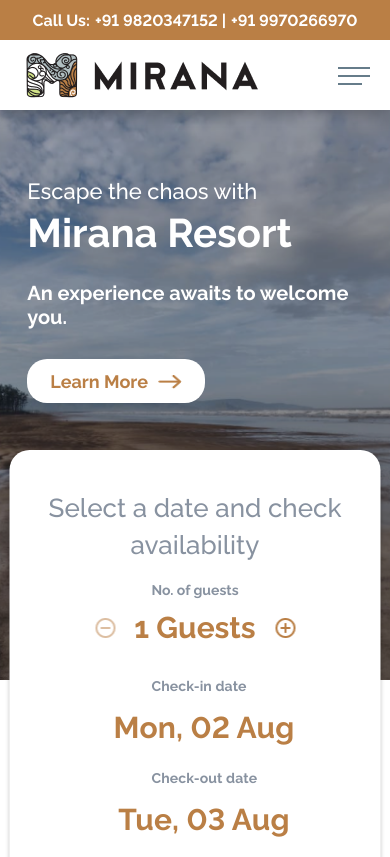
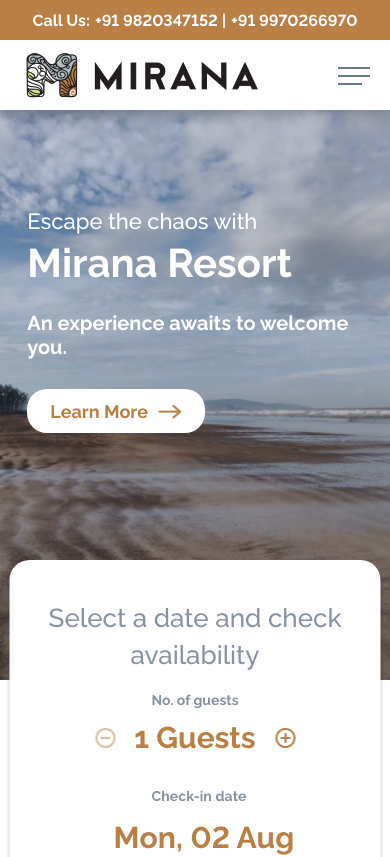
Before and after one commit to RohitGeddam-tech/Mirana, a React (Create React App) app: page / in a window 390 px wide. Shown: the top 857 px of the page. Built offline with nearby package versions, Linux system fonts and the light colour scheme; a web font is replaced by a local one.

Commit message:
dots and image change

```diff
--- a/src/Components/Banner.scss
+++ b/src/Components/Banner.scss
@@ -20,7 +20,7 @@
         .container {
           width: fit-content;
           position: absolute;
-          top: 70px;
+          top: 80px;
           left: 7%;
           h2 {
             font-weight: 500;
@@ -73,7 +73,7 @@
     @media (max-width: 540px) {
       .container {
         width: 85% !important;
-        top: 50px !important;
+        // top: 50px !important;
         h2 {
           // text-align: center;
           font-size: 22px !important;
@@ -294,7 +294,7 @@
   }
   @media (max-width: 540px) {
     .avail {
-      top: 340px;
+      top: 450px;
       .first {
         text-align: center;
         h1 {
@@ -324,7 +324,7 @@
 
 @media (max-width: 540px) {
   .banner {
-    height: 760px;
+    height: 860px;
     // max-height: 1000px;
   }
 }
```
Also changed, not shown: src/image/mobBanner.png.
